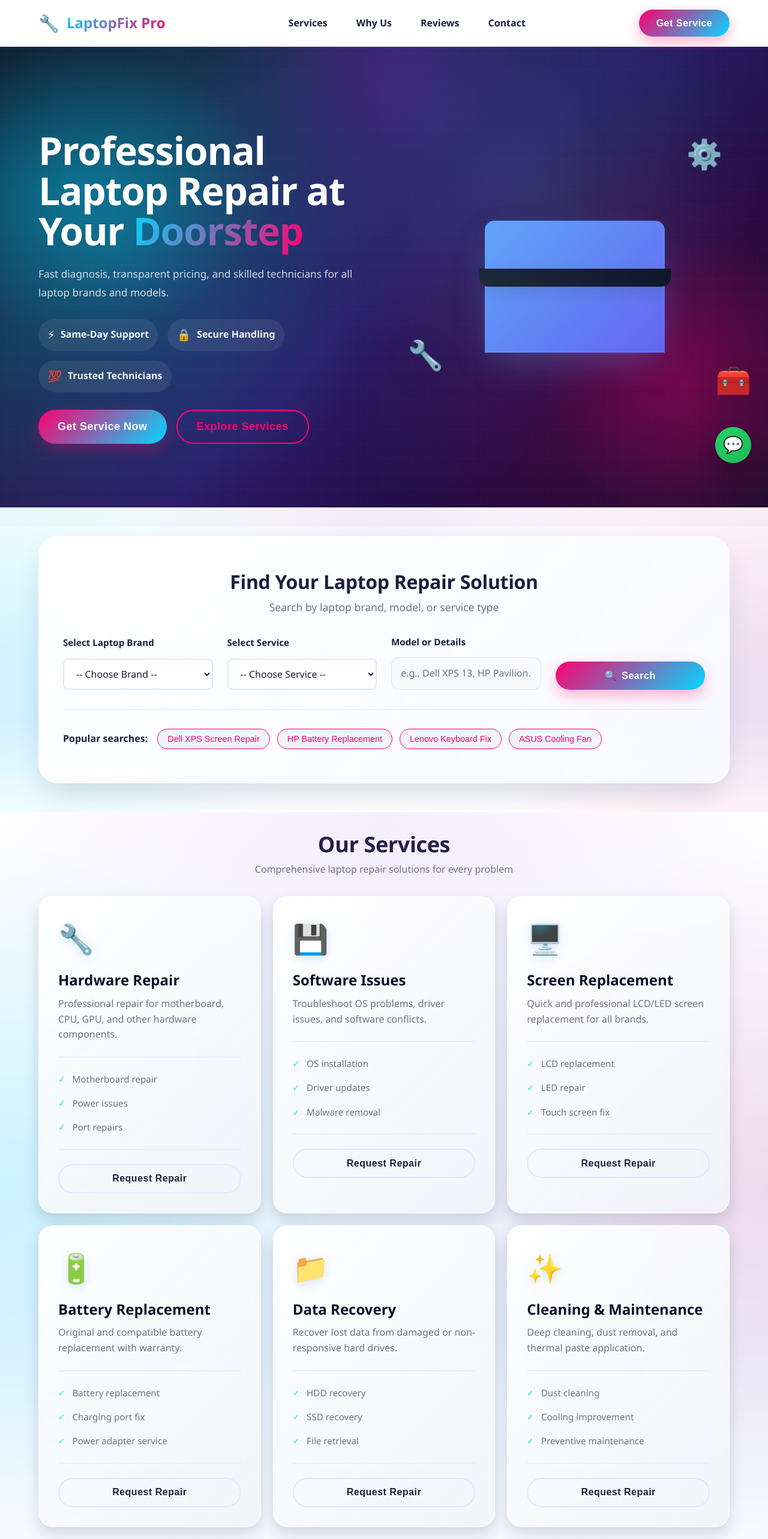
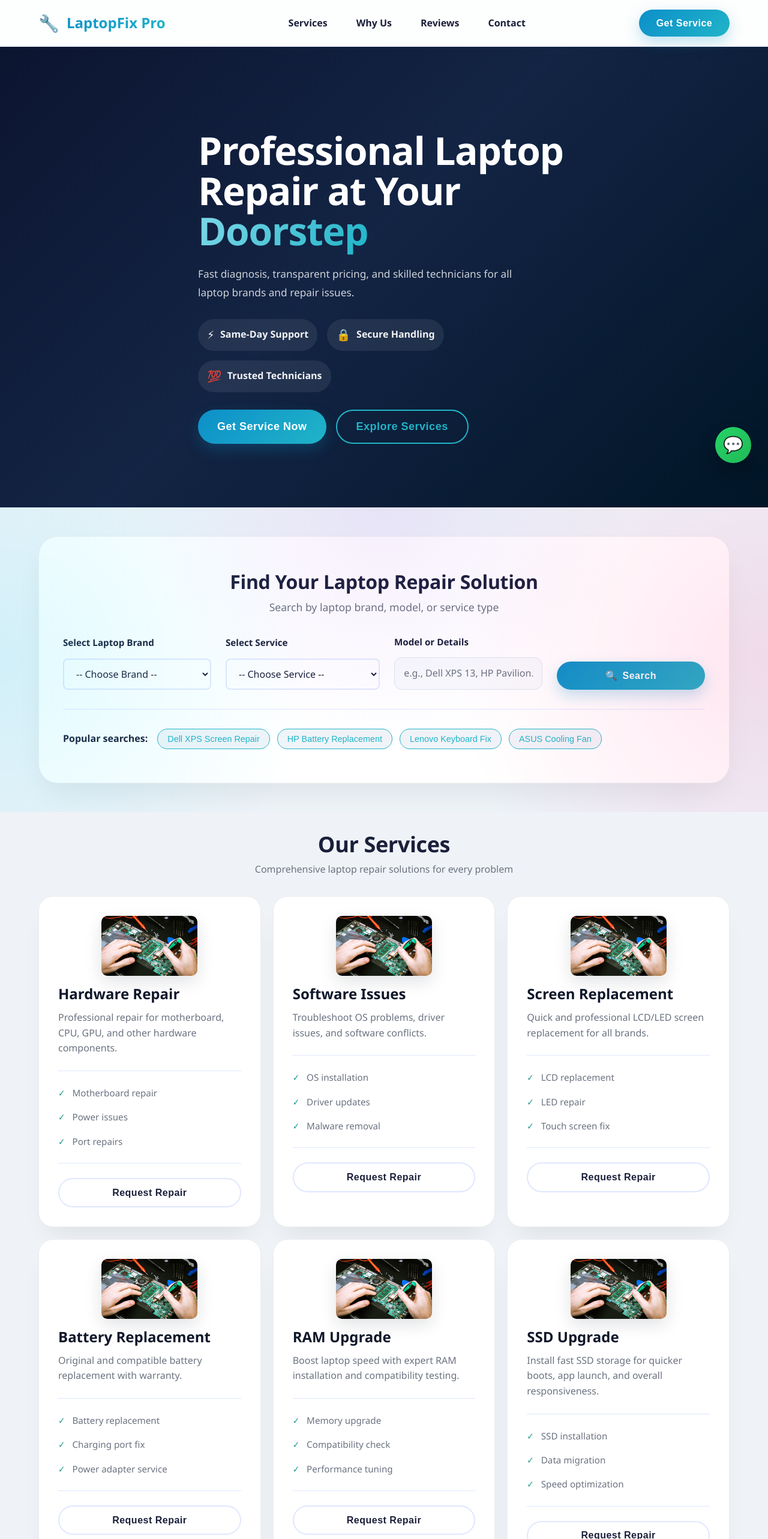
Before and after one commit to pasupuletivenkatababu/LaptopRepairDoorStepService, a React (Vite) app: page / in a window 1280 px wide. Shown: the top 2566 px of the page at 60% size. Built offline with nearby package versions, Linux system fonts and the light colour scheme.

Commit message:
updated components

```diff
--- a/src/App.css
+++ b/src/App.css
@@ -5,17 +5,17 @@
 }
 
 :root {
-  --primary-color: #0a0e27;
-  --primary-dark: #050811;
-  --secondary-color: #00d9ff;
-  --accent-color: #ff006e;
-  --accent-light: #ff4d8f;
+  --primary-color: #0f172a;
+  --primary-dark: #081028;
+  --secondary-color: #0d8fc9;
+  --accent-color: #20b4c8;
+  --accent-light: #7fd8e9;
 
-  --success-color: #00ffa3;
-  --danger-color: #ff0055;
-  --warning-color: #ffd60a;
+  --success-color: #1f9d8a;
+  --danger-color: #d6455d;
+  --warning-color: #f2a318;
 
-  --bg-light: #f5f7fa;
+  --bg-light: #f4f7fb;
   --bg-white: #ffffff;
 
   --light-bg: #f0f4f8;
@@ -43,7 +43,7 @@ html {
 
 body {
   font-family: 'Segoe UI', Tahoma, Geneva, Verdana, sans-serif;
-  background: linear-gradient(180deg, #ffffff 0%, #f0f8ff 50%, #ffffff 100%);
+  background: #eef3f8;
   color: var(--text-dark);
   line-height: 1.6;
   overflow-x: hidden;
@@ -113,14 +113,14 @@ a:hover {
 }
 
 .btn-primary {
-  background: linear-gradient(135deg, var(--accent-color) 0%, var(--secondary-color) 100%);
+  background: linear-gradient(135deg, var(--secondary-color) 0%, var(--accent-color) 100%);
   color: white;
-  box-shadow: 0 10px 25px rgba(255, 0, 110, 0.3);
+  box-shadow: 0 10px 25px rgba(13, 143, 201, 0.25);
 }
 
 .btn-primary:hover {
   transform: translateY(-3px);
-  box-shadow: 0 15px 35px rgba(255, 0, 110, 0.4);
+  box-shadow: 0 15px 35px rgba(13, 143, 201, 0.3);
 }
 
 .btn-secondary {
--- a/src/Footer.css
+++ b/src/Footer.css
@@ -3,7 +3,7 @@
   min-height: 520px;
   padding-bottom: 4rem;
   color: #ffffff;
-  background: linear-gradient(135deg, #13346d 0%, #0a1f41 100%);
+  background: linear-gradient(135deg, #102a4d 0%, #0a1e3a 100%);
   overflow: hidden;
 }
 
--- a/src/Hero.css
+++ b/src/Hero.css
@@ -4,97 +4,16 @@
   display: flex;
   align-items: center;
   overflow: hidden;
-  background: linear-gradient(135deg, #0f1729 0%, #1a2847 25%, #2d1b69 50%, #1f0a3d 75%, #0a0e27 100%);
-  color: white;
-}
-
-.hero::before {
-  content: '';
-  position: absolute;
-  inset: 0;
-  background-image:
-    radial-gradient(circle at 15% 40%, rgba(0, 217, 255, 0.25) 0%, transparent 40%),
-    radial-gradient(circle at 85% 70%, rgba(255, 0, 110, 0.2) 0%, transparent 40%),
-    radial-gradient(circle at 50% 10%, rgba(138, 43, 226, 0.18) 0%, transparent 35%),
-    radial-gradient(circle at 70% 30%, rgba(0, 255, 163, 0.12) 0%, transparent 35%);
-  pointer-events: none;
-  z-index: 2;
-}
-
-.hero-background {
-  position: absolute;
-  inset: 0;
-  z-index: 0;
-  overflow: hidden;
-}
-
-.hero-background::before {
-  content: '';
-  position: absolute;
-  inset: 0;
-  background-image:
-    linear-gradient(0deg, transparent 24%, rgba(0, 217, 255, 0.03) 25%, rgba(0, 217, 255, 0.03) 26%, transparent 27%, transparent 74%, rgba(0, 217, 255, 0.03) 75%, rgba(0, 217, 255, 0.03) 76%, transparent 77%, transparent),
-    linear-gradient(90deg, transparent 24%, rgba(0, 217, 255, 0.02) 25%, rgba(0, 217, 255, 0.02) 26%, transparent 27%, transparent 74%, rgba(0, 217, 255, 0.02) 75%, rgba(0, 217, 255, 0.02) 76%, transparent 77%, transparent);
-  background-size: 50px 50px;
-  pointer-events: none;
-}
-
-.hero-gradient {
-  position: absolute;
-  inset: 0;
-  background:
-    radial-gradient(ellipse 800px 600px at 10% 30%, rgba(0, 217, 255, 0.3) 0%, transparent 40%),
-    radial-gradient(ellipse 700px 700px at 90% 70%, rgba(255, 0, 110, 0.25) 0%, transparent 35%),
-    radial-gradient(ellipse 600px 800px at 50% -10%, rgba(138, 43, 226, 0.2) 0%, transparent 40%);
-  z-index: 1;
-}
-
-.hero-shapes {
-  position: absolute;
-  inset: 0;
-}
-
-.shape {
-  position: absolute;
-  opacity: 0.1;
-}
-
-.shape-1 {
-  width: 420px;
-  height: 420px;
-  background: radial-gradient(circle, rgba(0, 217, 255, 0.3), transparent);
-  border-radius: 50%;
-  top: -180px;
-  right: -120px;
-  filter: blur(60px);
-}
-
-.shape-2 {
-  width: 350px;
-  height: 350px;
-  background: radial-gradient(circle, rgba(255, 0, 110, 0.25), transparent);
-  border-radius: 50%;
-  bottom: -140px;
-  left: -100px;
-  filter: blur(80px);
-}
-
-.shape-3 {
-  width: 380px;
-  height: 380px;
-  background: radial-gradient(circle, rgba(0, 255, 163, 0.2), transparent);
-  border-radius: 50%;
-  top: 50%;
-  left: 45%;
-  filter: blur(70px);
+  background: linear-gradient(135deg, #0c1530 0%, #132444 45%, #001526 100%);
+  color: #f8fafc;
 }
 
 .hero-content {
   position: relative;
   z-index: 10;
   display: grid;
-  grid-template-columns: 1.05fr 0.95fr;
-  gap: 4rem;
+  grid-template-columns: 1fr;
+  gap: 3rem;
   align-items: center;
   min-height: 100vh;
   padding-top: 2rem;
@@ -115,7 +34,7 @@
 }
 
 .hero-title .highlight {
-  background: linear-gradient(120deg, #00d9ff 0%, #ff006e 100%);
+  background: linear-gradient(120deg, #7fd8e9 0%, #20b4c8 100%);
   -webkit-background-clip: text;
   -webkit-text-fill-color: transparent;
   background-clip: text;
@@ -156,70 +75,6 @@
   display: flex;
   gap: 1rem;
   flex-wrap: wrap;
-}
-
-.hero-image {
-  position: relative;
-  height: 500px;
-}
-
-.laptop-illustration {
-  position: relative;
-  width: 100%;
-  height: 100%;
-  display: flex;
-  align-items: center;
-  justify-content: center;
-}
-
-.laptop-screen {
-  position: absolute;
-  width: 300px;
-  height: 220px;
-  background: linear-gradient(135deg, #60a5fa 0%, #6366f1 100%);
-  border-radius: 16px 16px 0 0;
-  box-shadow: 0 24px 58px -16px rgba(96, 165, 250, 0.35);
-}
-
-.laptop-body {
-  position: absolute;
-  width: 320px;
-  height: 30px;
-  background: linear-gradient(to right, #1e293b, #0f172a);
-  border-radius: 0 0 16px 16px;
-  top: 220px;
-  box-shadow: 0 12px 30px -10px rgba(0, 0, 0, 0.3);
-}
-
-.repair-tools {
-  position: absolute;
-  inset: 0;
-  display: flex;
-  align-items: center;
-  justify-content: center;
-}
-
-.tool {
-  font-size: 3rem;
-  filter: drop-shadow(0 14px 26px rgba(0, 0, 0, 0.18));
-}
-
-.tool-1 {
-  position: absolute;
-  left: -20px;
-  bottom: 98px;
-}
-
-.tool-2 {
-  position: absolute;
-  top: -10px;
-  right: 12px;
-}
-
-.tool-3 {
-  position: absolute;
-  right: -36px;
-  bottom: 56px;
 }
 
 .modal-overlay {
@@ -411,10 +266,6 @@
     padding: 3rem 0;
   }
 
-  .hero-image {
-    height: 350px;
-  }
-
   .hero-title {
     font-size: 2.5rem;
   }
@@ -483,10 +334,6 @@
     font-size: 0.9rem;
   }
 
-  .hero-image {
-    height: 250px;
-  }
-
   .tool {
     font-size: 2rem;
   }
--- a/src/Searchbar.css
+++ b/src/Searchbar.css
@@ -1,5 +1,5 @@
 .search-bar-section {
-  background: linear-gradient(180deg, rgba(255, 255, 255, 0.98) 0%, #f0f8ff 40%, #e8f4ff 70%, #ffffff 100%);
+  background: #eef3f8;
   padding: 3rem 0;
   margin: -2rem 0 0 0;
   position: relative;
@@ -20,13 +20,12 @@
 }
 
 .search-container {
-  background: linear-gradient(135deg, rgba(255, 255, 255, 0.98) 0%, rgba(248, 250, 255, 0.95) 100%);
+  background: white;
   border-radius: 2rem;
   padding: 3.5rem 2.5rem;
-  box-shadow: 0 25px 50px -12px rgba(10, 14, 39, 0.15);
+  box-shadow: 0 25px 50px -12px rgba(15, 23, 42, 0.08);
   margin: 0 auto;
-  border: 1px solid rgba(255, 255, 255, 0.8);
-  backdrop-filter: blur(10px);
+  border: 1px solid rgba(15, 23, 42, 0.06);
 }
 
 .search-container h2 {
--- a/src/Services.css
+++ b/src/Services.css
@@ -1,19 +1,11 @@
 .services {
-  background: linear-gradient(180deg, #ffffff 0%, #f0f8ff 40%, #e8f4ff 70%, #f8fbff 100%);
+  background: #eff3f7;
   position: relative;
   overflow: hidden;
 }
 
 .services::before {
-  content: '';
-  position: absolute;
-  inset: 0;
-  background-image:
-    radial-gradient(circle at 0% 50%, rgba(0, 217, 255, 0.15) 0%, transparent 40%),
-    radial-gradient(circle at 100% 50%, rgba(255, 0, 110, 0.12) 0%, transparent 40%),
-    radial-gradient(circle at 50% 0%, rgba(138, 43, 226, 0.08) 0%, transparent 50%);
-  pointer-events: none;
-  z-index: 0;
+  display: none;
 }
 
 .section-header {
@@ -43,15 +35,14 @@
 }
 
 .service-card {
-  background: linear-gradient(135deg, rgba(255, 255, 255, 0.95) 0%, rgba(240, 244, 248, 0.9) 100%);
+  background: white;
   border-radius: 1.5rem;
   padding: 2rem;
-  box-shadow: var(--shadow-md);
+  box-shadow: 0 24px 45px -22px rgba(15, 23, 42, 0.12);
   transition: var(--transition);
   position: relative;
   overflow: hidden;
-  border: 1px solid rgba(255, 255, 255, 0.8);
-  backdrop-filter: blur(10px);
+  border: 1px solid rgba(15, 23, 42, 0.08);
 }
 
 .service-card::before {
@@ -65,9 +56,8 @@
 }
 
 .service-card:hover {
-  transform: translateY(-12px) scale(1.02);
-  box-shadow: 0 30px 60px rgba(255, 0, 110, 0.2);
-  background: linear-gradient(135deg, rgba(255, 255, 255, 1) 0%, rgba(245, 250, 255, 0.95) 100%);
+  transform: translateY(-8px);
+  box-shadow: 0 30px 60px rgba(15, 23, 42, 0.16);
 }
 
 .service-card:hover .service-icon {
@@ -80,6 +70,21 @@
   display: inline-block;
   transition: var(--transition);
   filter: drop-shadow(0 4px 8px rgba(59, 130, 246, 0.2));
+}
+
+.service-media {
+  display: flex;
+  align-items: center;
+  justify-content: center;
+  margin-bottom: 1rem;
+}
+
+.service-image {
+  width: 160px;
+  height: 100px;
+  object-fit: cover;
+  border-radius: 10px;
+  box-shadow: 0 10px 28px rgba(15, 23, 42, 0.12);
 }
 
 .service-card h3 {
--- a/src/components/Footer.jsx
+++ b/src/components/Footer.jsx
@@ -3,7 +3,7 @@ import '../Footer.css';
 
 const Footer = () => {
   const currentYear = new Date().getFullYear();
-  const whatsappLink = `https://api.whatsapp.com/send?phone=919166199299&text=${encodeURIComponent('Hi, I am interested in your laptop repair services. Please tell me about hardware repair, software issues, screen replacement, battery replacement, and data recovery options.')}`;
+  const whatsappLink = `https://api.whatsapp.com/send?phone=919166199299&text=${encodeURIComponent('Hi, I am interested in your laptop repair services. Please tell me about hardware repair, software issues, screen replacement, battery replacement, RAM upgrades, SSD upgrades, keyboard replacement, hinge replacement, and panel replacement.')}`;
 
   const scrollToSection = (id) => {
     const section = document.getElementById(id);
@@ -34,7 +34,6 @@ const Footer = () => {
                 <h4>Quick Links</h4>
                 <ul className="footer-links">
                   <li><a href="#services">Our Services</a></li>
-                  <li><a href="#models">Laptop Models</a></li>
                   <li><a href="#why-us">Why Choose Us</a></li>
                   <li><a href="#testimonials">Customer Reviews</a></li>
                   <li><a href="#contact">Contact Us</a></li>
@@ -47,7 +46,11 @@ const Footer = () => {
                   <li><a href="#services">Hardware Repair</a></li>
                   <li><a href="#services">Software Issues</a></li>
                   <li><a href="#services">Screen Replacement</a></li>
-                  <li><a href="#services">Data Recovery</a></li>
+                  <li><a href="#services">RAM Upgrade</a></li>
+                  <li><a href="#services">SSD Upgrade</a></li>
+                  <li><a href="#services">Keyboard Replacement</a></li>
+                  <li><a href="#services">Hinges Replacement</a></li>
+                  <li><a href="#services">Laptop Panel Replacement</a></li>
                   <li><a href="#services">Maintenance</a></li>
                 </ul>
               </div>
--- a/src/components/Hero.jsx
+++ b/src/components/Hero.jsx
@@ -11,22 +11,13 @@ const Hero = () => {
 
   return (
     <section className="hero">
-      <div className="hero-background">
-        <div className="hero-gradient"></div>
-        <div className="hero-shapes">
-          <div className="shape shape-1"></div>
-          <div className="shape shape-2"></div>
-          <div className="shape shape-3"></div>
-        </div>
-      </div>
-
       <div className="container hero-content">
         <div className="hero-text">
           <h1 className="hero-title">
             Professional Laptop Repair at Your <span className="highlight">Doorstep</span>
           </h1>
           <p className="hero-subtitle">
-            Fast diagnosis, transparent pricing, and skilled technicians for all laptop brands and models.
+            Fast diagnosis, transparent pricing, and skilled technicians for all laptop brands and repair issues.
           </p>
           <div className="hero-features">
             <div className="feature-item">
@@ -51,18 +42,6 @@ const Hero = () => {
             </button>
           </div>
         </div>
-
-        <div className="hero-image">
-          <div className="laptop-illustration">
-            <div className="laptop-screen"></div>
-            <div className="laptop-body"></div>
-            <div className="repair-tools">
-              <span className="tool tool-1">🔧</span>
-              <span className="tool tool-2">⚙️</span>
-              <span className="tool tool-3">🧰</span>
-            </div>
-          </div>
-        </div>
       </div>
     </section>
   );
--- a/src/components/SearchBar.jsx
+++ b/src/components/SearchBar.jsx
@@ -13,7 +13,11 @@ const SearchBar = () => {
     'Software Issues',
     'Screen Replacement',
     'Battery Replacement',
-    'Data Recovery',
+    'RAM Upgrade',
+    'SSD Upgrade',
+    'Keyboard Replacement',
+    'Hinges Replacement',
+    'Laptop Panel Replacement',
     'Cleaning & Maintenance'
   ];
 
@@ -22,12 +26,8 @@ const SearchBar = () => {
     'HP',
     'Lenovo',
     'ASUS',
-    'Apple',
     'Acer',
-    'Sony',
-    'Samsung',
     'MSI',
-    'Razer',
     'Other'
   ];
 
@@ -48,20 +48,10 @@ const SearchBar = () => {
     { id: 14, brand: 'ASUS', service: 'Hardware Repair', model: 'VivoBook 15', details: 'Keyboard replacement, USB port repair, and chassis fixes.', turnaround: '1-2 days' },
     { id: 15, brand: 'ASUS', service: 'Screen Replacement', model: 'ROG Laptop', details: 'High-refresh gaming display replacement and color profiling.', turnaround: '1-2 days' },
     { id: 16, brand: 'ASUS', service: 'Battery Replacement', model: 'ZenBook 14', details: 'Long-lasting battery replacement with charge cycle reset.', turnaround: '24 hours' },
-    { id: 17, brand: 'Apple', service: 'Software Issues', model: 'MacBook Air', details: 'macOS troubleshooting, app repair, and startup issue resolution.', turnaround: 'Same day' },
-    { id: 18, brand: 'Apple', service: 'Screen Replacement', model: 'MacBook Pro 13', details: 'Retina display replacement with Apple standard calibration.', turnaround: '1-2 days' },
-    { id: 19, brand: 'Apple', service: 'Hardware Repair', model: 'MacBook Air M1', details: 'Keyboard repair, battery service, and logic board diagnostics.', turnaround: '2-3 days' },
-    { id: 20, brand: 'Apple', service: 'Data Recovery', model: 'MacBook Pro', details: 'SSD data recovery and Time Machine restoration service.', turnaround: '2-3 days' },
-    { id: 21, brand: 'Acer', service: 'Data Recovery', model: 'Aspire 5', details: 'File recovery and drive repair for failed or corrupted storage.', turnaround: '2-3 days' },
-    { id: 22, brand: 'Acer', service: 'Screen Replacement', model: 'Aspire E15', details: 'LED display replacement and color adjustment.', turnaround: '24 hours' },
-    { id: 23, brand: 'Acer', service: 'Hardware Repair', model: 'TravelMate', details: 'Hinge repair, keyboard replacement, and port fixes.', turnaround: '1-2 days' },
-    { id: 24, brand: 'Sony', service: 'Battery Replacement', model: 'VAIO FE', details: 'Vintage Sony battery replacement with adapter included.', turnaround: '24 hours' },
-    { id: 25, brand: 'Samsung', service: 'Screen Replacement', model: 'Notebook 9', details: 'AMOLED and LCD display replacement for Samsung laptops.', turnaround: '1-2 days' },
-    { id: 26, brand: 'Samsung', service: 'Hardware Repair', model: 'Notebook 7', details: 'Keyboard and touchpad replacement for Samsung ultrabooks.', turnaround: '1-2 days' },
-    { id: 27, brand: 'MSI', service: 'Cleaning & Maintenance', model: 'GE66 Raider', details: 'Gaming laptop thermal cleaning and repasting service.', turnaround: 'Same day' },
-    { id: 28, brand: 'MSI', service: 'Hardware Repair', model: 'GS66 Stealth', details: 'Gaming hardware repair including GPU and cooling system.', turnaround: '1-2 days' },
-    { id: 29, brand: 'Razer', service: 'Hardware Repair', model: 'Blade Pro', details: 'Premium gaming laptop repair with RGB keyboard service.', turnaround: '2-3 days' },
-    { id: 30, brand: 'Razer', service: 'Screen Replacement', model: 'Blade 15', details: '4K display and high-refresh panel replacement.', turnaround: '2-3 days' }
+    { id: 17, brand: 'Acer', service: 'SSD Upgrade', model: 'Swift 3', details: 'SSD installation and system migration for faster performance.', turnaround: '24 hours' },
+    { id: 18, brand: 'Acer', service: 'Hardware Repair', model: 'Aspire 5', details: 'Hinge repair, keyboard replacement, and port troubleshooting.', turnaround: '1-2 days' },
+    { id: 19, brand: 'MSI', service: 'Cleaning & Maintenance', model: 'Prestige 15', details: 'Thermal cleaning, dust removal, and cooling optimization.', turnaround: 'Same day' },
+    { id: 20, brand: 'MSI', service: 'Hardware Repair', model: 'Modern 14', details: 'Laptop hardware diagnostics, port replacement, and screen repair.', turnaround: '1-2 days' }
   ];
 
   const runSearch = (brandValue = selectedBrand, serviceValue = selectedService, queryValue = searchTerm) => {
--- a/src/components/Services.jsx
+++ b/src/components/Services.jsx
@@ -1,6 +1,7 @@
 import React, { useState } from 'react';
 import '../Services.css';
 import ContactModal from './ContactModel';
+import HardwareRepairImage from '../assets/Hardware.jpeg';
 
 const Services = () => {
   const [isModalOpen, setIsModalOpen] = useState(false);
@@ -14,13 +15,14 @@ const Services = () => {
   const services = [
     {
       id: 1,
-      icon: '🔧',
+      image: HardwareRepairImage,
       title: 'Hardware Repair',
       description: 'Professional repair for motherboard, CPU, GPU, and other hardware components.',
       features: ['Motherboard repair', 'Power issues', 'Port repairs']
     },
     {
       id: 2,
+      image: HardwareRepairImage,
       icon: '💾',
       title: 'Software Issues',
       description: 'Troubleshoot OS problems, driver issues, and software conflicts.',
@@ -28,6 +30,7 @@ const Services = () => {
     },
     {
       id: 3,
+      image: HardwareRepairImage,
       icon: '🖥️',
       title: 'Screen Replacement',
       description: 'Quick and professional LCD/LED screen replacement for all brands.',
@@ -35,6 +38,7 @@ const Services = () => {
     },
     {
       id: 4,
+      image: HardwareRepairImage,
       icon: '🔋',
       title: 'Battery Replacement',
       description: 'Original and compatible battery replacement with warranty.',
@@ -42,13 +46,47 @@ const Services = () => {
     },
     {
       id: 5,
-      icon: '📁',
-      title: 'Data Recovery',
-      description: 'Recover lost data from damaged or non-responsive hard drives.',
-      features: ['HDD recovery', 'SSD recovery', 'File retrieval']
+      image: HardwareRepairImage,
+      icon: '⚡',
+      title: 'RAM Upgrade',
+      description: 'Boost laptop speed with expert RAM installation and compatibility testing.',
+      features: ['Memory upgrade', 'Compatibility check', 'Performance tuning']
     },
     {
       id: 6,
+      image: HardwareRepairImage,
+      icon: '💽',
+      title: 'SSD Upgrade',
+      description: 'Install fast SSD storage for quicker boots, app launch, and overall responsiveness.',
+      features: ['SSD installation', 'Data migration', 'Speed optimization']
+    },
+    {
+      id: 7,
+      image: HardwareRepairImage,
+      icon: '⌨️',
+      title: 'Keyboard Replacement',
+      description: 'Replace worn, broken, or unresponsive laptop keyboards with quality parts.',
+      features: ['Key replacement', 'Keyboard connector repair', 'Typing test']
+    },
+    {
+      id: 8,
+      image: HardwareRepairImage,
+      icon: '🛠️',
+      title: 'Hinges Replacement',
+      description: 'Fix loose or broken laptop hinges for stable screen movement and safe handling.',
+      features: ['Hinge replacement', 'Frame alignment', 'Sturdy support']
+    },
+    {
+      id: 9,
+      image: HardwareRepairImage,
+      icon: '🖥️',
+      title: 'Laptop Panel Replacement',
+      description: 'Replace damaged panels and casing to restore the laptop’s look and strength.',
+      features: ['Panel replacement', 'Case repair', 'Finish polishing']
+    },
+    {
+      id: 10,
+      image: HardwareRepairImage,
       icon: '✨',
       title: 'Cleaning & Maintenance',
       description: 'Deep cleaning, dust removal, and thermal paste application.',
@@ -67,7 +105,13 @@ const Services = () => {
         <div className="services-grid">
           {services.map((service, index) => (
             <div key={service.id} className="service-card">
-              <div className="service-icon">{service.icon}</div>
+              <div className="service-media">
+                {service.image ? (
+                  <img src={service.image} alt={service.title} className="service-image" />
+                ) : (
+                  <div className="service-icon">{service.icon}</div>
+                )}
+              </div>
               <h3>{service.title}</h3>
               <p>{service.description}</p>
               <ul className="service-features">
```
Also changed, not shown: src/ContactSection.css (+4 -4 lines), src/Testimonials.css (+5 -14 lines), src/WhyChooseUs.css (+7 -16 lines), src/assets/Hardware.jpeg (added), 1 other file (tests, documents, lock files or other folders).
